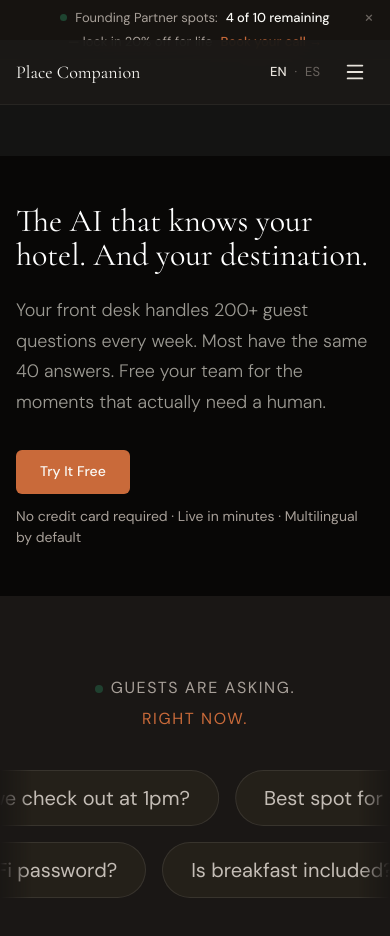
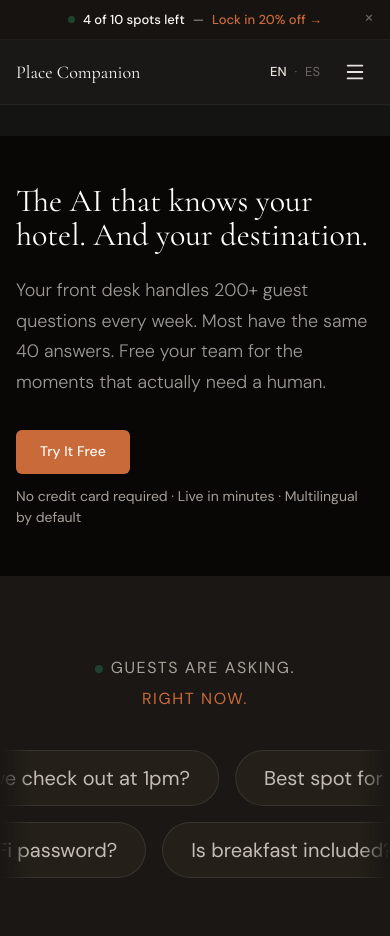
Before and after one commit to eduardovertiz-dotcom/placecompanion, a Next.js app: page / in a window 390 px wide. Shown: the top 936 px of the page. Built offline with nearby package versions, Linux system fonts and the light colour scheme.

Commit message:
feat: complete site overhaul — nav hierarchy, announcement bar, revenue tabs, marquee, dashboard teaser, dashboard mobile redesign, analytics charts, pricing features, how it works cards, 9 homepage fixes

```diff
--- a/src/components/AnnouncementBar.tsx
+++ b/src/components/AnnouncementBar.tsx
@@ -45,7 +45,7 @@
           paddingBottom: '8px',
         }}
       >
-        <div className="flex items-center justify-center flex-wrap" style={{ gap: '4px 8px', padding: '0 40px', textAlign: 'center' }}>
+        <div style={{ padding: '0 40px', display: 'flex', alignItems: 'center', justifyContent: 'center', gap: '8px' }}>
           <span
             style={{
               display: 'inline-block',
@@ -57,15 +57,11 @@
               animation: 'pc-dot-pulse 2s ease-in-out infinite',
             }}
           />
-          <span className="font-sans" style={{ fontSize: '13px', color: '#A8A099' }}>
-            Founding Partner spots:{' '}
-          </span>
-          <span className="font-sans" style={{ fontSize: '13px', color: '#FAF9F5', fontWeight: 500 }}>
-            4 of 10 remaining
-          </span>
-          <span className="font-sans" style={{ fontSize: '13px', color: '#A8A099' }}>
-            {' '}— lock in 20% off for life
-          </span>
+
+          {/* Mobile version — short, single line */}
+          <span className="flex md:hidden items-center gap-2 font-sans" style={{ fontSize: '13px', color: '#A8A099', whiteSpace: 'nowrap' }}>
+            <span style={{ color: '#FAF9F5', fontWeight: 500 }}>4 of 10 spots left</span>
+            <span>—</span>
             <button
               onClick={() => {
                 const el = document.getElementById('founding-partners')
@@ -76,19 +72,32 @@
                 }
               }}
               className="font-sans hover:text-[#D4784A] transition-colors"
-            style={{
-              fontSize: '13px',
-              color: '#C96A3A',
-              fontWeight: 500,
-              background: 'none',
-              border: 'none',
-              cursor: 'pointer',
-              padding: 0,
-              fontFamily: 'inherit',
+              style={{ fontSize: '13px', color: '#C96A3A', fontWeight: 500, background: 'none', border: 'none', cursor: 'pointer', padding: 0, fontFamily: 'inherit', whiteSpace: 'nowrap' }}
+            >
+              Lock in 20% off →
+            </button>
+          </span>
+
+          {/* Desktop version — full text */}
+          <span className="hidden md:flex items-center gap-2 font-sans" style={{ fontSize: '13px', color: '#A8A099' }}>
+            Founding Partner spots:
+            <span style={{ color: '#FAF9F5', fontWeight: 500 }}>4 of 10 remaining</span>
+            — lock in 20% off for life
+            <button
+              onClick={() => {
+                const el = document.getElementById('founding-partners')
+                if (el) {
+                  el.scrollIntoView({ behavior: 'smooth', block: 'start' })
+                } else {
+                  window.location.href = '/#founding-partners'
+                }
               }}
+              className="font-sans hover:text-[#D4784A] transition-colors"
+              style={{ fontSize: '13px', color: '#C96A3A', fontWeight: 500, background: 'none', border: 'none', cursor: 'pointer', padding: 0, fontFamily: 'inherit' }}
             >
               Book your call →
             </button>
+          </span>
         </div>
         <button
           onClick={handleDismiss}
```
Also changed, not shown: 1 other file (tests, documents, lock files or other folders). Lines whose indentation alone changed are shown as unchanged.
